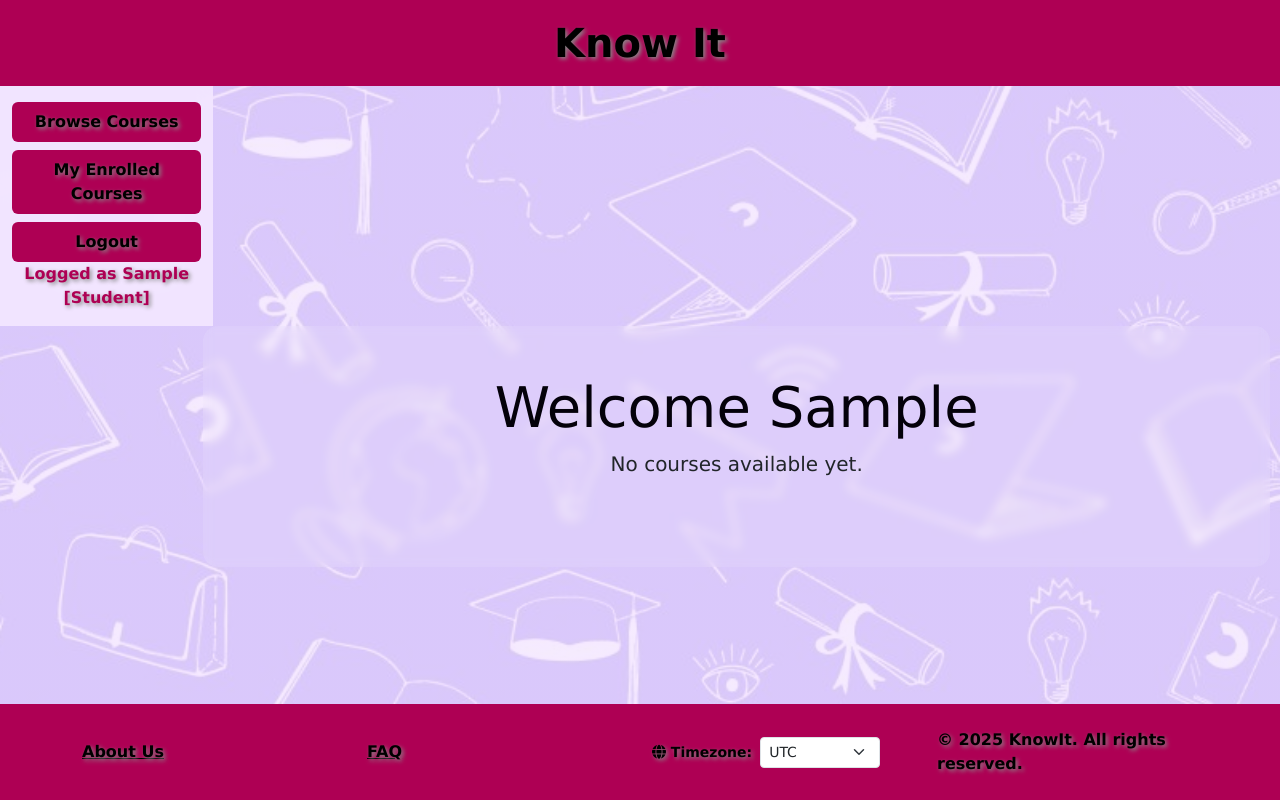
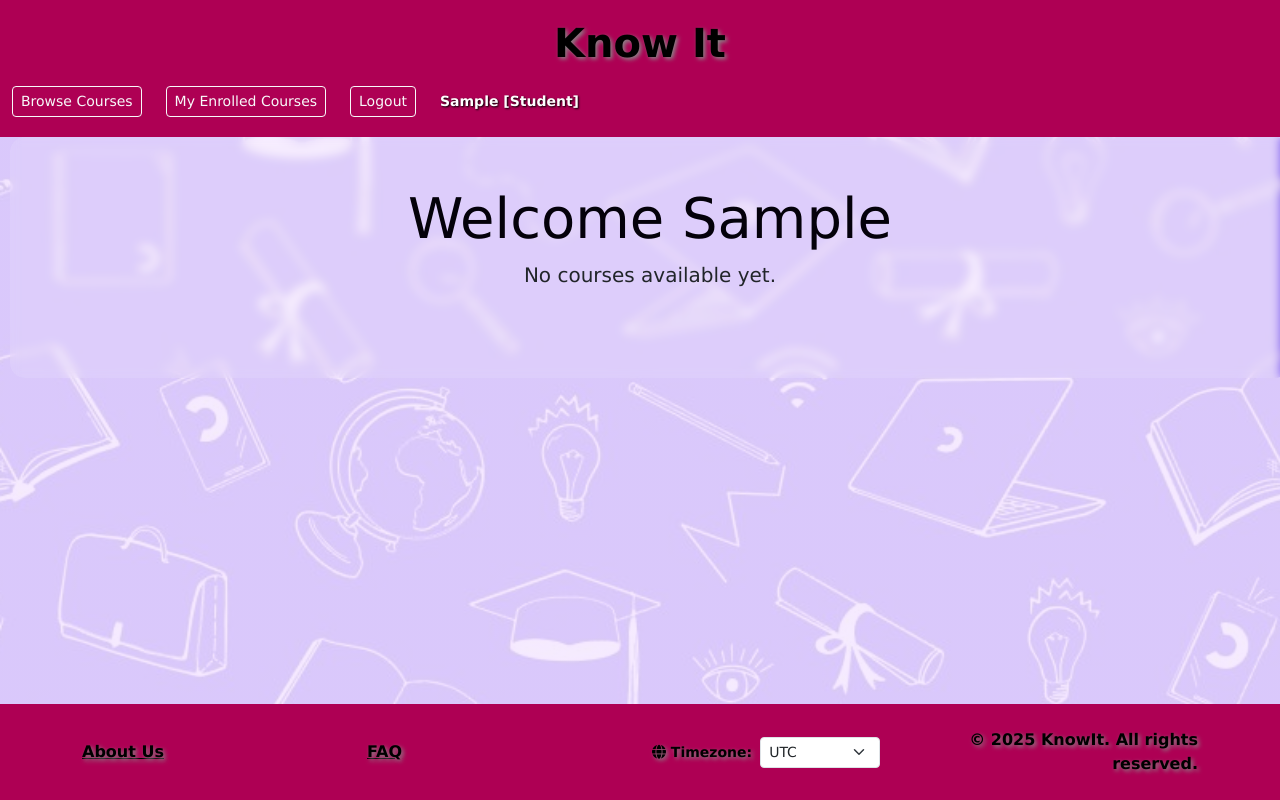
Before and after one commit to RomanGajdosik/KnowIt, a Flask app: page / in a window 1280 px wide. Run offline with Flask 3, Linux system fonts and the light colour scheme; the visitor is signed in with stand-in values (Sample User, id 1); data comes from the database, SQL or seed files in the repository; data that the repository does not hold is empty.

Commit message:
enhanced index page with user role-based navigation; improved layout and visibility for authenticated users

```diff
--- a/templates/index.html
+++ b/templates/index.html
@@ -92,6 +92,53 @@
                 <span class="navbar-toggler-icon"></span>
             </button>
         </div>
+
+        <!-- Header Navigation for large screens -->
+        <div class="d-none d-md-block">
+            <div class="container-fluid">
+                <div class="row justify-content-center py-2">
+                    {% if current_user.is_authenticated %}
+                    {% if current_user.role == 'teacher' %}
+                    <div class="col-auto mb-1">
+                        <a class="btn btn-outline-light btn-sm" href="/add-content">Add Content</a>
+                    </div>
+                    <div class="col-auto mb-1">
+                        <a class="btn btn-outline-light btn-sm" href="/my-courses">
+                            {% if current_user.role == 'student' %}My Enrolled Courses{% else %}My Courses{% endif %}
+                        </a>
+                    </div>
+                    {% endif %}
+                    {% if current_user.role == 'student' %}
+                    <div class="col-auto mb-1">
+                        <a class="btn btn-outline-light btn-sm" href="/browse-courses">Browse Courses</a>
+                    </div>
+                    <div class="col-auto mb-1">
+                        <a class="btn btn-outline-light btn-sm" href="/my-courses">
+                            {% if current_user.role == 'student' %}My Enrolled Courses{% else %}My Courses{% endif %}
+                        </a>
+                    </div>
+                    {% endif %}
+                    <div class="col-auto mb-1">
+                        <form method="POST" action="/logout" class="d-inline">
+                            <button type="submit" class="btn btn-outline-light btn-sm">Logout</button>
+                        </form>
+                    </div>
+                    <div class="col-auto mb-1">
+                        <span class="text-white small" style="font-weight:bold; text-shadow:1px 1px 2px #000; line-height: 31px;">
+                            {{ current_user.username|capitalize }} [{{current_user.role|capitalize}}]
+                        </span>
+                    </div>
+                    {% else %}
+                    <div class="col-auto mb-1">
+                        <a class="btn btn-outline-light btn-sm" href="/register">Register</a>
+                    </div>
+                    <div class="col-auto mb-1">
+                        <a class="btn btn-outline-light btn-sm" href="/login">Login</a>
+                    </div>
+                    {% endif %}
+                </div>
+            </div>
+        </div>
     </nav>
 
     <!-- Hamburger menu for small screens -->
@@ -182,53 +229,7 @@
     <div class="main-container">
         <div class="container-fluid">
             <div class="row">
-                <!-- Sidebar for large screens -->
-                <nav class="col-md-2 d-none d-md-block bg-light sidebar">
-                    <div class="position-sticky pt-3">
-                    <ul class="nav flex-column">
-                        {% if current_user.is_authenticated %}
-                        {% if current_user.role == 'teacher' %}
-                        <li class="nav-item mb-2">
-                            <a class="nav-link btn btn-purple w-100" href="/add-content">Add Content</a>
-                        </li>
-                        <li class="nav-item mb-2">
-                            <a class="nav-link btn btn-purple w-100" href="/my-courses">
-                                {% if current_user.role == 'student' %}My Enrolled Courses{% else %}My Courses{% endif %}
-                            </a>
-                        </li>
-                        {% endif %}
-                        {% if current_user.role == 'student' %}
-                        <li class="nav-item mb-2">
-                            <a class="nav-link btn btn-purple w-100" href="/browse-courses">Browse Courses</a>
-                        </li>
-
-                        <li class="nav-item mb-2">
-                            <a class="nav-link btn btn-purple w-100" href="/my-courses">
-                                {% if current_user.role == 'student' %}My Enrolled Courses{% else %}My Courses{% endif %}
-                            </a>
-                        </li>
-                        {% endif %}
-                        <li class="nav-item mb-2">
-                            <form method="POST" action="/logout">
-                                <button type="submit" class="nav-link btn btn-purple w-100">Logout</button>
-                                <p class="text-center mb-2" style="color:#ae0054; font-weight:bold; text-shadow:2px 2px 4px #888;">
-                                    Logged as {{ current_user.username|capitalize }} [{{current_user.role|capitalize}}]
-                                </p>
-                            </form>
-                        </li>
-                        {% else %}
-                        <li class="nav-item mb-2">
-                            <a class="nav-link btn btn-purple w-100" href="/register">Register</a>
-                        </li>
-                        <li class="nav-item mb-2">
-                            <a class="nav-link btn btn-purple w-100" href="/login">Login</a>
-                        </li>
-                        {% endif %}
-                    </ul>
-                </div>
-            </nav>
-            <!-- Main section -->
-            <main class="col-md-10 ms-sm-auto px-4 py-5">
+                <main class="col-12 px-4 py-5">
                     {% block content %}
                     <div class="row mb-4">
                         <div class="col text-center">
@@ -260,6 +261,7 @@
                     </div>
                     {% endblock %}
                 </main>
+            </div>
         </div>
     </div>
     </div>
@@ -304,7 +306,7 @@
                         </select>
                     </form>
                 </div>
-                <div class="col-md-3 mb-2 mb-md-0">
+                <div class="col-md-3 mb-2 mb-md-0 text-md-end text-start pt-2 pt-md-0">
                     <span>&copy; 2025 KnowIt. All rights reserved.</span>
                 </div>
             </div>
```
Lines whose indentation alone changed are shown as unchanged.
